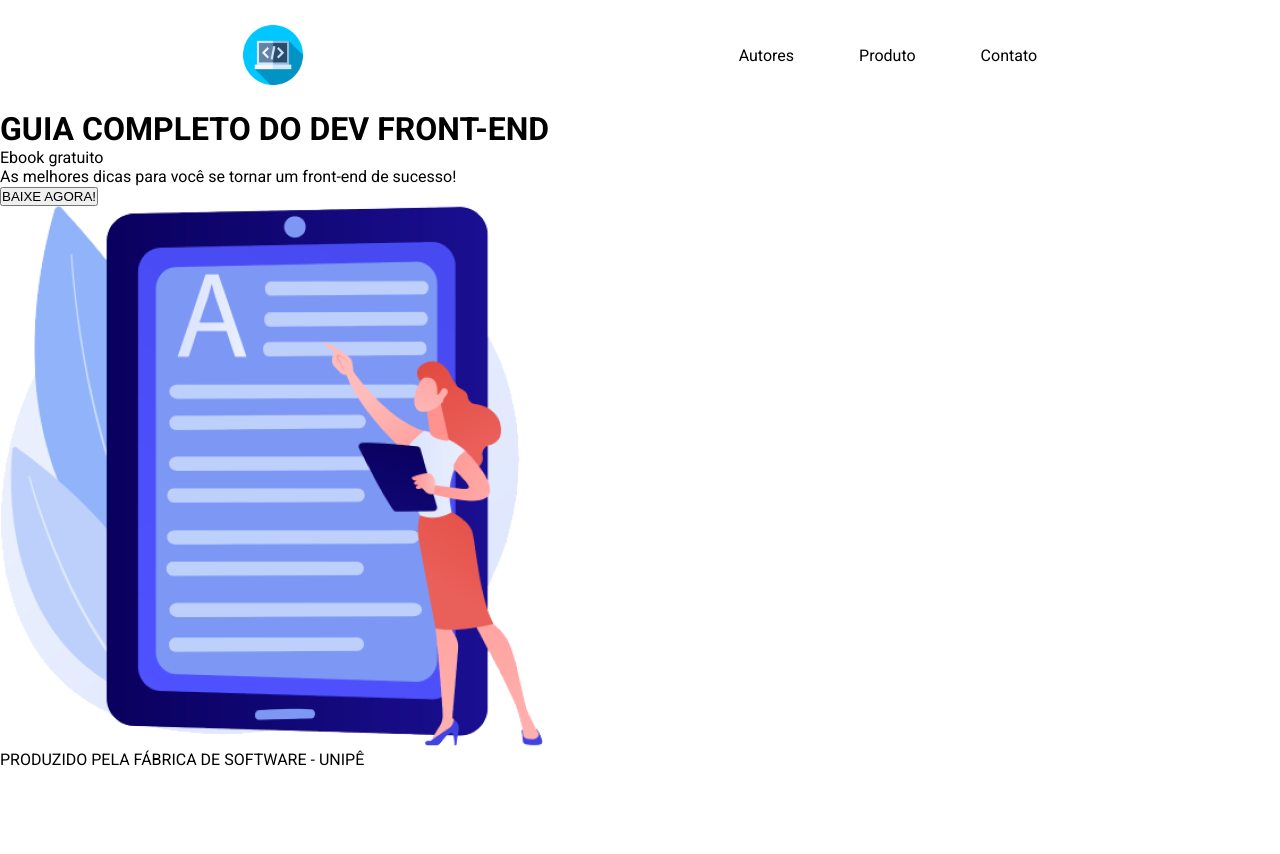
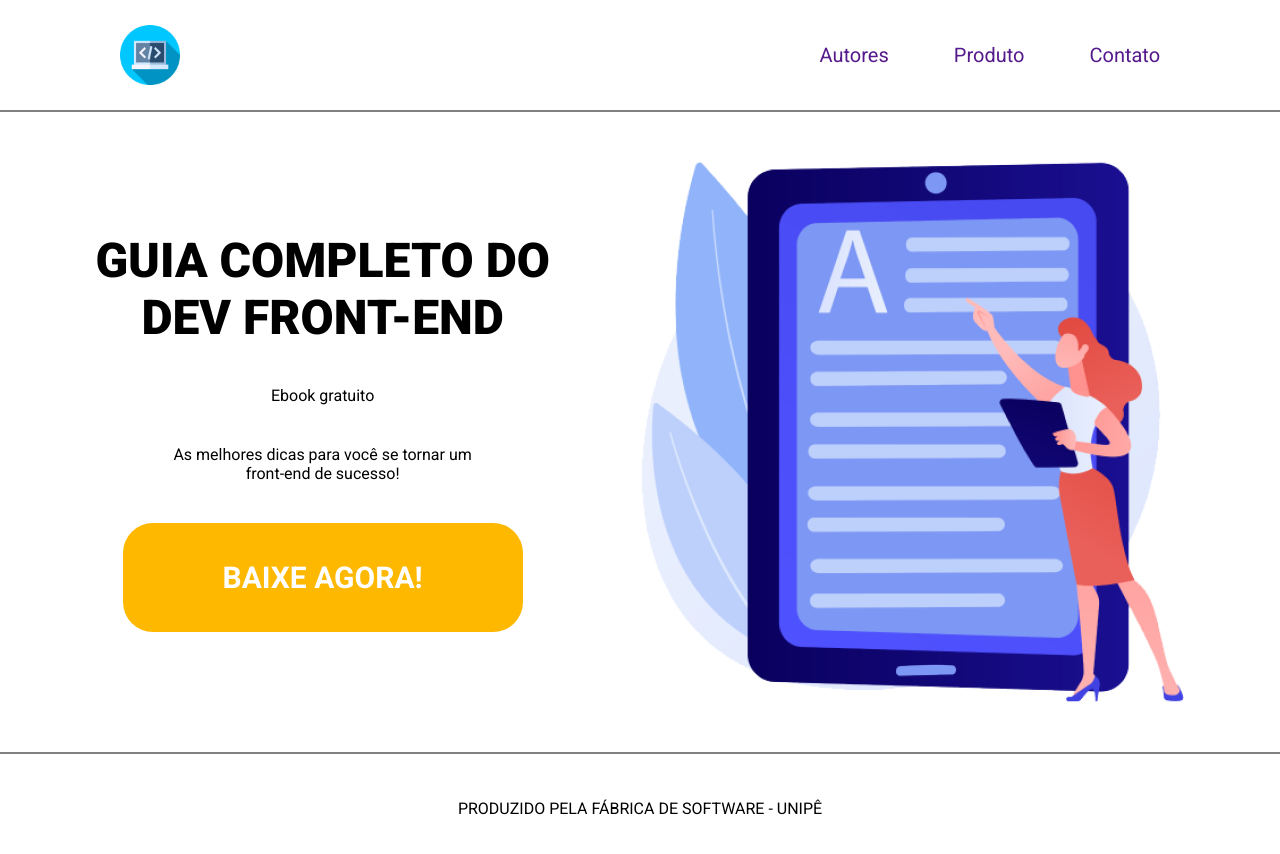
Before and after one commit to Yago77/projeto-fabrica, a plain HTML site: page index.html in a window 1280 px wide. Before the commit the page ends 800 px from the top, so only its background shows below. Drawn offline with Linux system fonts and the light colour scheme.

Commit message:
Projeto concluído

```diff
--- a/index.html
+++ b/index.html
@@ -13,17 +13,17 @@
     <header class="header">
         <img id="logo1" class="logo" src="./logo.png">
         <nav class="menu">
-            <a class="item-menu">Autores</a>
-            <a class="item-menu">Produto</a>
-            <a class="item-menu">Contato</a>
+            <a href="" class="item-menu">Autores</a>
+            <a href="" class="item-menu">Produto</a>
+            <a href="" class="item-menu">Contato</a>
         </nav>
     </header>
 
     <main class="area-principal">
         <div class="conteudo-principal">
-            <h1 class="titulo">GUIA COMPLETO DO DEV FRONT-END</h1>
+            <h1 class="titulo">GUIA COMPLETO DO<br> DEV FRONT-END</h1>
             <p class="paragrafo">Ebook gratuito</p>
-            <p class="paragrafo">As melhores dicas para você se tornar um front-end de sucesso!</p>
+            <p class="paragrafo">As melhores dicas para você se tornar um<br> front-end de sucesso!</p>
             <button class="botao">BAIXE AGORA!</button>
         </div>
         <img class="imagem" src="./imagem.png">
@@ -33,6 +33,5 @@
         <p class="paragrafo-rodape">PRODUZIDO PELA FÁBRICA DE SOFTWARE - UNIPÊ</p>
     </footer>
 
-
 </body>
 </html>
--- a/style.css
+++ b/style.css
@@ -10,10 +10,11 @@
     margin: 0;
     padding: 0;
     text-decoration: none;
+    font-family: 'Roboto', sans-serif;
 }
 
-body {
-    font-family: 'Roboto', sans-serif;
+body{
+    font-size: 100%;
 }
 
 .header{
@@ -22,13 +23,63 @@ body {
     align-items: center;
     justify-content: space-around;
     padding: 25px;
+    gap: 450px;
 }
 
 .logo{
     height: 60px;
 }
 
-.menu {
+.menu{
     display: flex;
     gap: 65px;
 }
+
+.item-menu{
+    font-size: 20px;
+}
+
+.area-principal{
+    display: flex;
+    flex-direction: row;
+    align-items: center;
+    justify-content: space-around;
+    border-top: solid 2px gray;
+    padding: 50px;
+}
+
+.conteudo-principal{
+    display: flex;
+    flex-direction: column;
+    align-items: center;
+    text-align: center;
+    gap: 40px;
+}
+
+.titulo{
+    font-weight: 900;
+    font-size: 48px;
+}
+
+.botao{
+    height: 109px;
+    width: 400px;
+    background-color: var(--cor-botao);
+    color: #fff;
+    border: none;
+    border-radius: 30px;
+    cursor: pointer;
+    font-weight: 700;
+    font-size: 30px;
+    transition: all 0.5s ease-in-out ;
+}
+
+.botao:hover{
+    background-color: var(--cor-botao-foco);
+}
+
+.rodape{
+    border-top: solid 2px gray;
+    padding: 45px;
+    text-align: center;
+}
```
